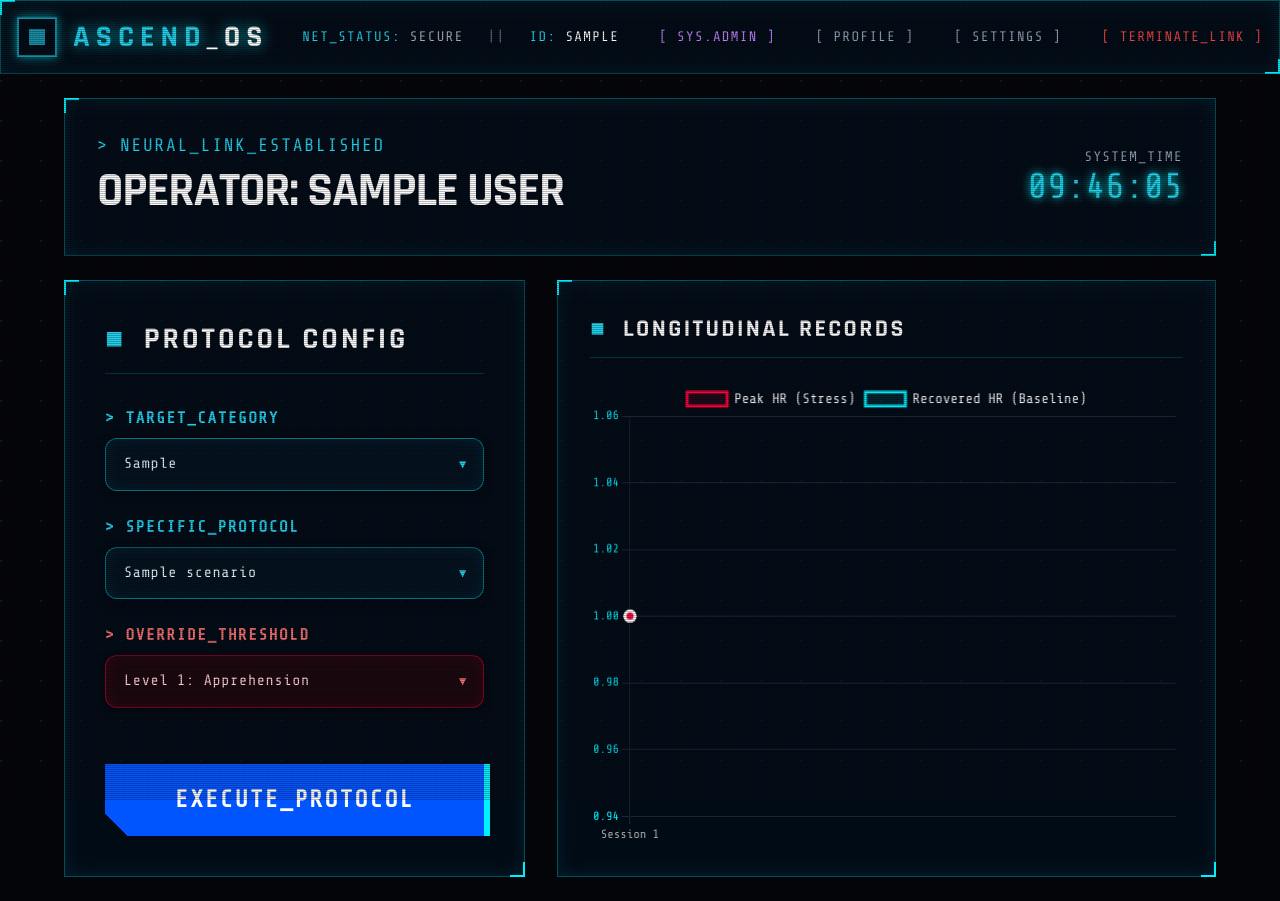
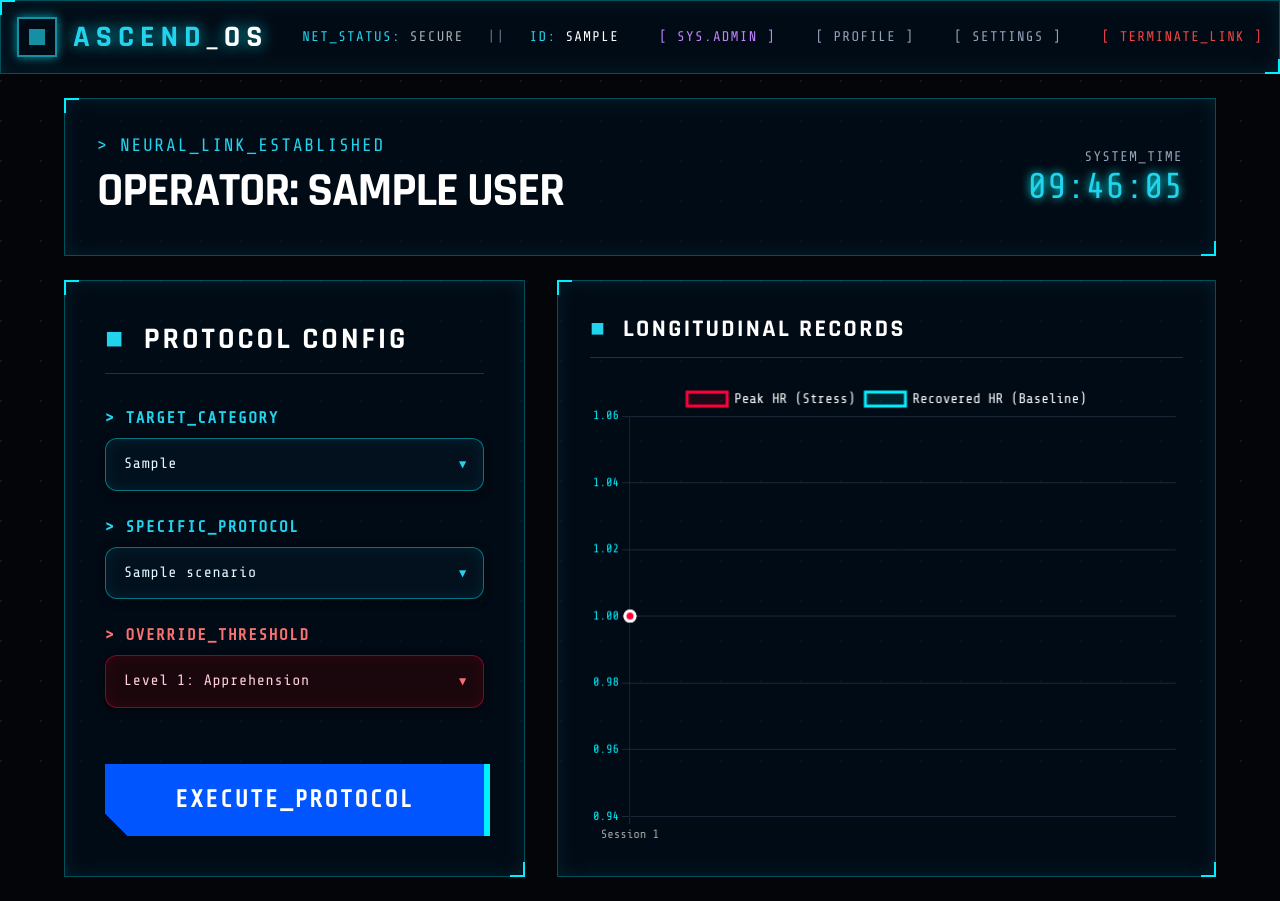
Before and after one commit to ChristianBuzarang/Project-Ascenso, a Django app: page /home/ in a window 1280 px wide. Run offline with Django 5.2, Linux system fonts and the light colour scheme; a user stored in the database is signed in; tables that the repository leaves empty hold one stand-in row (values such as "Sample post").

Commit message:
chore: modified the base template for the pages.

```diff
--- a/templates/base.html
+++ b/templates/base.html
@@ -37,6 +37,10 @@
             background: linear-gradient(rgba(18, 16, 16, 0) 50%, rgba(0, 0, 0, 0.25) 50%), linear-gradient(90deg, rgba(255, 0, 0, 0.06), rgba(0, 255, 0, 0.02), rgba(0, 0, 255, 0.06));
             z-index: 999; background-size: 100% 2px, 3px 100%; pointer-events: none;
         }
+
+        {% if user.is_authenticated and not user.usersettings.crt_scanlines %}
+        body::before { display: none !important; }
+        {% endif %}
 
         .hud-panel {
             background: rgba(0, 15, 30, 0.6);
```
